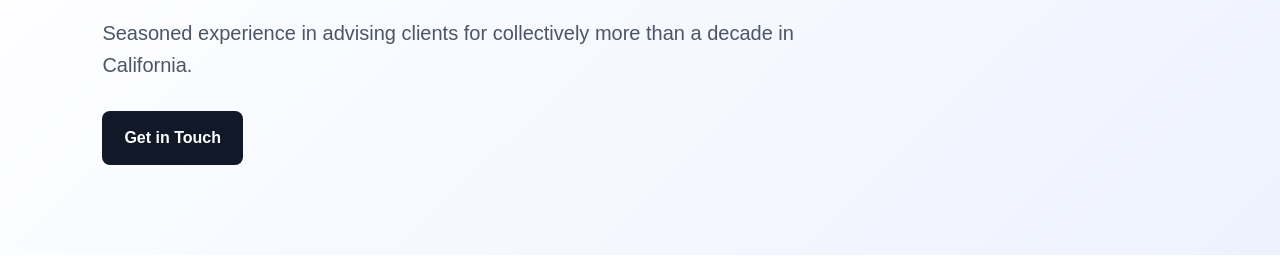
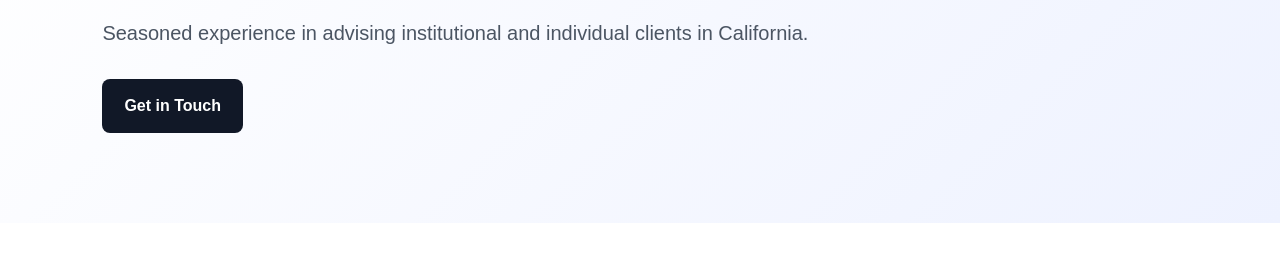
Before and after one commit to awsroy0001/my-website, a plain HTML site: page index.html in a window 1280 px wide. Shown: the part 226-505 px from the top of the page. Drawn offline with Linux system fonts and the light colour scheme.

Commit message:
Update index.html

```diff
--- a/index.html
+++ b/index.html
@@ -200,7 +200,7 @@
       <div class="hero-content">
         <h1>Trusted Advisors.</h1>
         <p>
-          Seasoned experience in advising clients for collectively more than a decade in California.
+          Seasoned experience in advising institutional and individual clients in California.
         </p>
         <a class="button" href="#contact">Get in Touch</a>
       </div>
```
